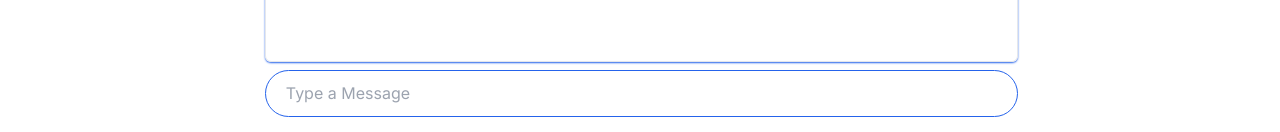
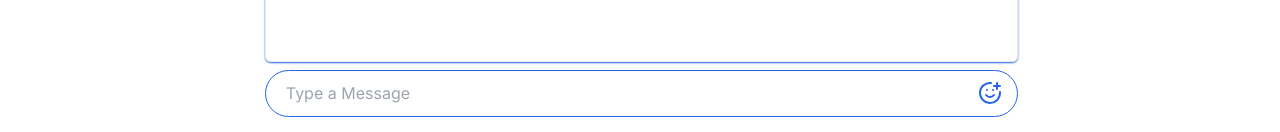
Before and after one commit to Abenezer-berhanu/Chat_app, a Next.js app: page /1 in a window 1280 px wide. Shown: the part 665-797 px from the top of the page. Built offline with nearby package versions, Linux system fonts and the light colour scheme.

Commit message:
add emoji to input

```diff
--- a/package.json
+++ b/package.json
@@ -14,6 +14,7 @@
     "@radix-ui/react-separator": "^1.0.3",
     "class-variance-authority": "^0.7.0",
     "clsx": "^2.1.0",
+    "emoji-picker-react": "^4.7.12",
     "lucide-react": "^0.323.0",
     "next": "14.1.0",
     "react": "^18",
--- a/src/components/UiComponents/MessageInput.tsx
+++ b/src/components/UiComponents/MessageInput.tsx
@@ -1,24 +1,47 @@
 "use client";
-import { SendHorizontal } from "lucide-react";
+import { SendHorizontal, SmilePlus } from "lucide-react";
 import { useState } from "react";
+import EmojiPicker from "emoji-picker-react";
 
 function MessageInput() {
   const [input, setInput] = useState("");
-  const handleChange = (e: React.ChangeEvent<HTMLInputElement>) => {
-    setInput(e.target.value);
+  const [emoji, setEmoji] = useState(false);
+  const handleChange = (
+    e: React.ChangeEvent<HTMLInputElement>,
+    emoji?: string
+  ) => {
+    if (emoji) {
+      //@ts-ignore
+      setInput((prev) => prev + e.emoji);
+    } else {
+      setEmoji(false);
+      setInput(e.target.value);
+    }
   };
   return (
     <div className="h-14 relative">
       <input
         type="text"
-        className="indent-5 relative rounded-full w-full h-full border border-primary outline-none"
+        className="indent-5 rounded-full w-full h-full border border-primary outline-none"
         value={input}
         onChange={handleChange}
         placeholder="Type a Message"
       />
-      {input && (
-        <SendHorizontal className="absolute text-primary right-4 top-0 bottom-0 my-auto cursor-pointer" />
-      )}
+      <div className="flex">
+        {input && (
+          <SendHorizontal className="absolute text-primary right-4 top-0 bottom-0 my-auto cursor-pointer" />
+        )}
+        <div className="absolute top-[-500px] left-0">
+          <EmojiPicker
+            open={emoji}
+            onEmojiClick={(e: any) => handleChange(e, "emoji")}
+          />
+        </div>
+        <SmilePlus
+          className="absolute text-primary right-4 top-0 bottom-0 my-auto cursor-pointer"
+          onClick={() => setEmoji(!emoji)}
+        />
+      </div>
     </div>
   );
 }
```
Also changed, not shown: 1 other file (tests, documents, lock files or other folders).
